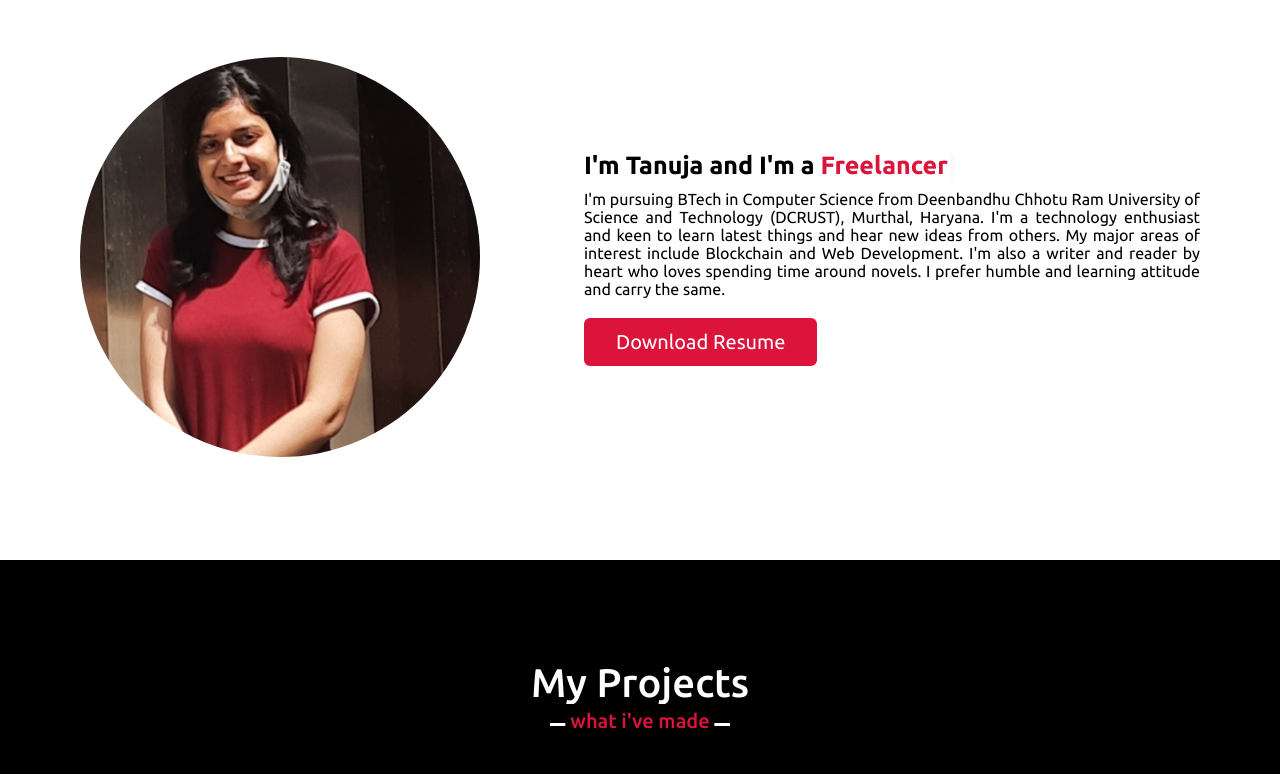
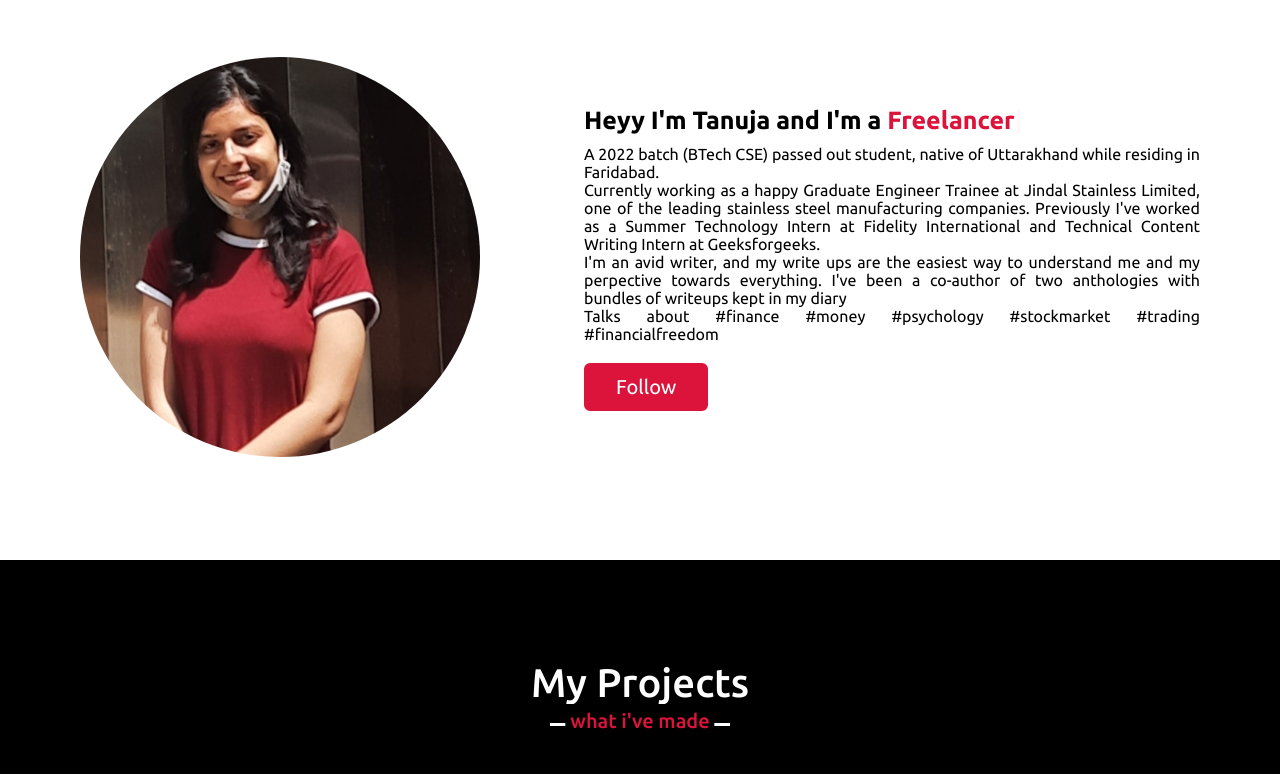
Before and after one commit to tanujajoshi1/TanujaJoshi, a website: page public/index.html in a window 1280 px wide. Shown: the part 969-1743 px from the top of the page. Drawn offline with nearby package versions, Linux system fonts and the light colour scheme; some packages are replaced by stand-ins of ours.

Commit message:
Update index.html

```diff
--- a/public/index.html
+++ b/public/index.html
@@ -59,15 +59,13 @@
                                 <img src="./images/profile.jpg" alt="">
                             </div>
                             <div class="column right">
-                                <div class="text">I'm Tanuja and I'm a <span class="typing1"></span></div>
-                           <p>I'm pursuing BTech in Computer Science from Deenbandhu Chhotu Ram University of
-                               Science and Technology (DCRUST), Murthal, Haryana. I'm a technology enthusiast and keen
-                               to learn latest things and hear new ideas from others. My major areas of interest include Blockchain and Web Development.
-                               I'm also a writer and reader by heart who loves spending time around novels.
-                               I prefer humble and learning attitude and carry the same.
-
-                           </p>
-                            <a href="https://drive.google.com/file/d/1YYDTclsLvlLPg8tpTpS6hZCnPxOjBLey/view?usp=sharing" target="_blank">Download Resume</a>
+                                <div class="text">Heyy I'm Tanuja and I'm a <span class="typing1"></span></div>
+                           <p>A 2022 batch (BTech CSE) passed out student, native of Uttarakhand while residing in Faridabad.</p>
+                                <p>Currently working as a happy Graduate Engineer Trainee at Jindal Stainless Limited, one of the leading stainless steel manufacturing companies.
+                                    Previously I've worked as a Summer Technology Intern at Fidelity International and Technical Content Writing Intern at Geeksforgeeks.</p>
+                                <p>I'm an avid writer, and my write ups are the easiest way to understand me and my perpective towards everything. I've been a co-author of two anthologies with bundles of writeups kept in my diary</p>
+                                <p color="grey">Talks about #finance #money #psychology #stockmarket #trading #financialfreedom</p>
+                            <a href="https://www.linkedin.com/in/tanuja-joshi-b3a179193/">Follow</a>
                         </div>
 
                         </div>
```
